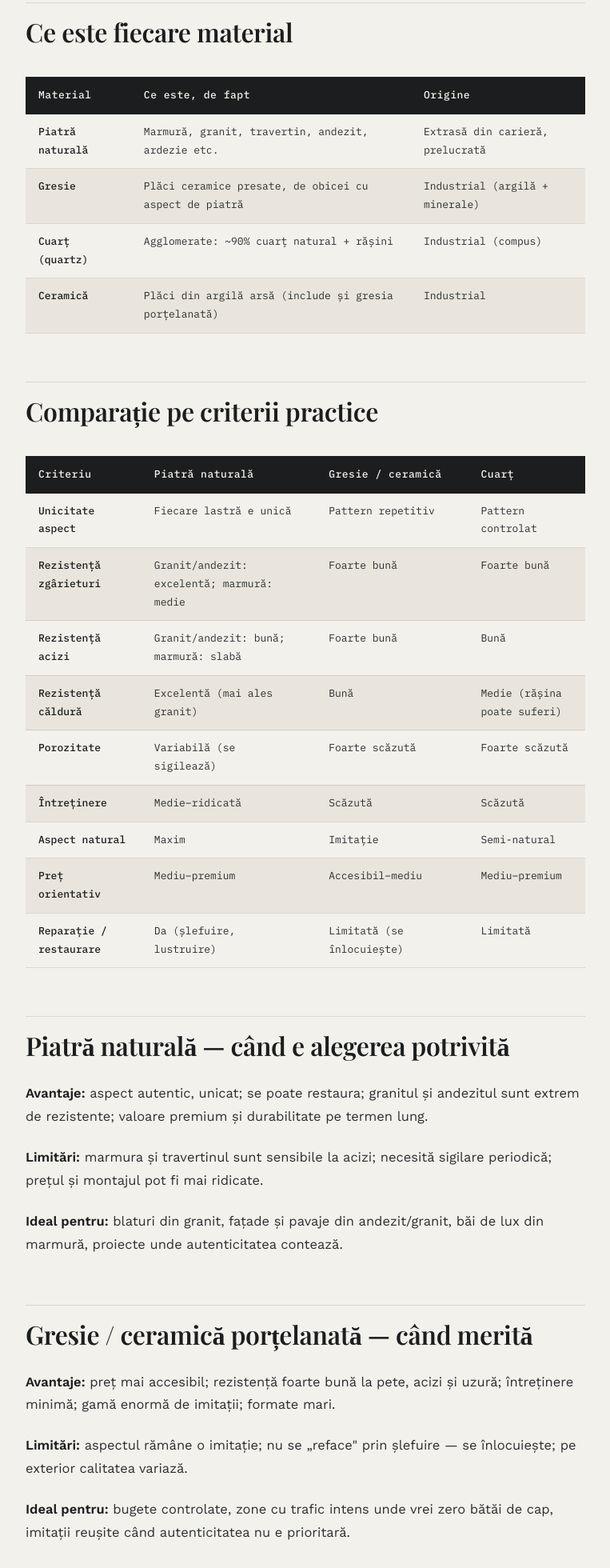
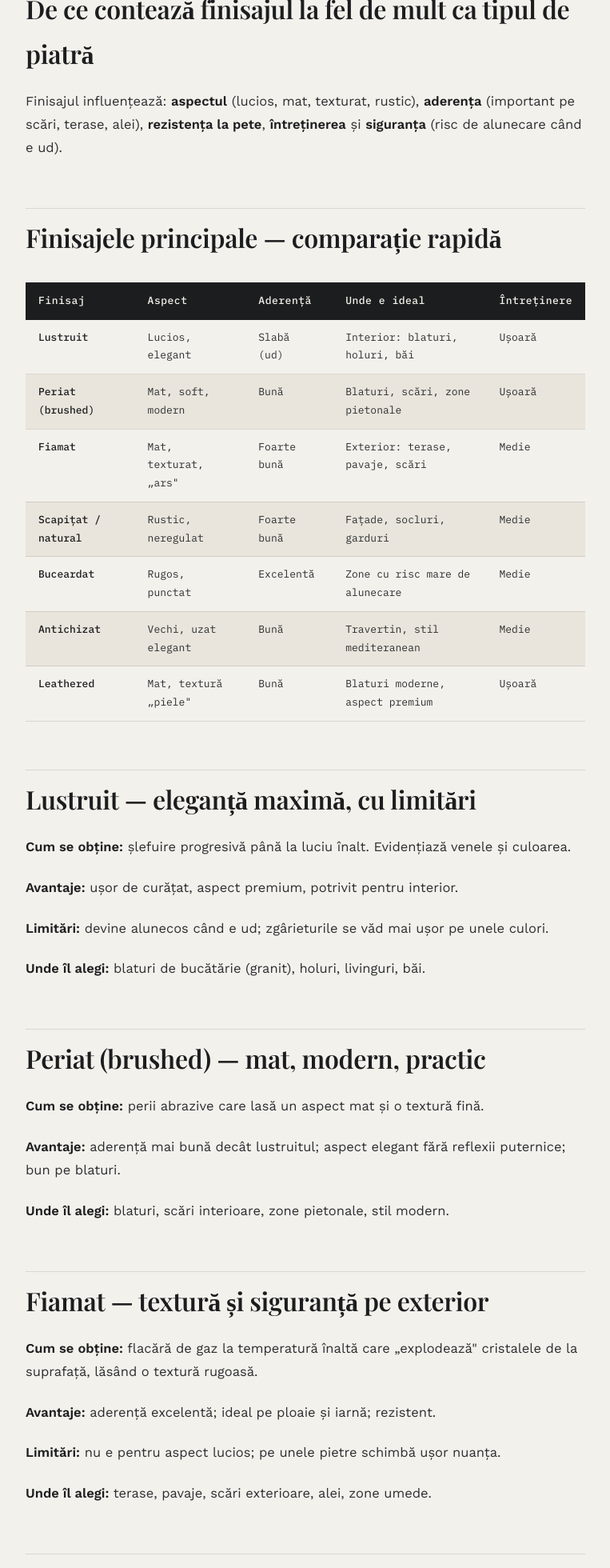
Before and after one commit to stonelinemures/stone-line-website, an Eleventy site: page posts/cum-se-întreține-corect-piatra-naturală-marmură-granit-travertin-andezit-ardezie-—-ghid-practic-2026.md in a window 1280 px wide. Shown: the part 840-2800 px from the top of the page at 80% size, without its empty margins (258-1021 px from the left). Built offline with nearby package versions, Linux system fonts and the light colour scheme; Eleventy itself is replaced by a stand-in of ours; files that its build step writes are made by us from their sources; a web font is replaced by a local one.

Commit message:
Update Articol “cum-se-întreține-corect-piatra-naturală-marmură-granit-travertin-andezit-ardezie-—-ghid-practic-2026”

```diff
--- a/posts/cum-se-întreține-corect-piatra-naturală-marmură-granit-travertin-andezit-ardezie-—-ghid-practic-2026.md
+++ b/posts/cum-se-întreține-corect-piatra-naturală-marmură-granit-travertin-andezit-ardezie-—-ghid-practic-2026.md
@@ -1,90 +1,111 @@
 ---
-title: Piatră naturală vs gresie vs cuarț vs ceramică – care e diferența reală?
-description: Comparație clară între piatră naturală, gresie, cuarț și ceramică.
-  Avantaje, limitări și când merită fiecare material.
-date: 2026-09-14
-category: Materiale
-image: /img/blog/piatra-naturala-vs-gresie-vs-cuart.webp
+title: "Cum alegi finisajul pietrei naturale: lustruit, periat, fiamat,
+  scapițat, antichizat"
+description: "Cum alegi finisajul pietrei: lustruit, periat, fiamat, scapițat,
+  antichizat. Diferențe, aderență și unde se potrivește fiecare."
+date: 2026-09-16
+category: Ghiduri tehnice
+image: /img/blog/finisaje-piatra-naturala.webp
 ---
-Când alegi finisajul pentru pardoseală, blat sau perete, ai de-a face cu patru categorii care se confundă ușor: piatra naturală, gresia, cuarțul (quartz / agglomerate) și ceramica. Toate pot arăta „ca piatra", dar se comportă diferit la uzură, la căldură, la acizi și în timp.
+Finisajul schimbă complet aspectul, senzația la atingere și comportamentul pietrei. Același granit sau andezit poate arăta elegant și lucios sau rustic și antiderapant — în funcție de cum e prelucrată suprafața.
 
-## Ce este fiecare material
+## De ce contează finisajul la fel de mult ca tipul de piatră
 
-| Material | Ce este, de fapt | Origine |
-|---|---|---|
-| Piatră naturală | Marmură, granit, travertin, andezit, ardezie etc. | Extrasă din carieră, prelucrată |
-| Gresie | Plăci ceramice presate, de obicei cu aspect de piatră | Industrial (argilă + minerale) |
-| Cuarț (quartz) | Agglomerate: ~90% cuarț natural + rășini | Industrial (compus) |
-| Ceramică | Plăci din argilă arsă (include și gresia porțelanată) | Industrial |
+Finisajul influențează: **aspectul** (lucios, mat, texturat, rustic), **aderența** (important pe scări, terase, alei), **rezistența la pete**, **întreținerea** și **siguranța** (risc de alunecare când e ud).
 
-## Comparație pe criterii practice
+## Finisajele principale — comparație rapidă
 
-| Criteriu | Piatră naturală | Gresie / ceramică | Cuarț |
-|---|---|---|---|
-| Unicitate aspect | Fiecare lastră e unică | Pattern repetitiv | Pattern controlat |
-| Rezistență zgârieturi | Granit/andezit: excelentă; marmură: medie | Foarte bună | Foarte bună |
-| Rezistență acizi | Granit/andezit: bună; marmură: slabă | Foarte bună | Bună |
-| Rezistență căldură | Excelentă (mai ales granit) | Bună | Medie (rășina poate suferi) |
-| Porozitate | Variabilă (se sigilează) | Foarte scăzută | Foarte scăzută |
-| Întreținere | Medie–ridicată | Scăzută | Scăzută |
-| Aspect natural | Maxim | Imitație | Semi-natural |
-| Preț orientativ | Mediu–premium | Accesibil–mediu | Mediu–premium |
-| Reparație / restaurare | Da (șlefuire, lustruire) | Limitată (se înlocuiește) | Limitată |
+| Finisaj | Aspect | Aderență | Unde e ideal | Întreținere |
+|---|---|---|---|---|
+| Lustruit | Lucios, elegant | Slabă (ud) | Interior: blaturi, holuri, băi | Ușoară |
+| Periat (brushed) | Mat, soft, modern | Bună | Blaturi, scări, zone pietonale | Ușoară |
+| Fiamat | Mat, texturat, „ars" | Foarte bună | Exterior: terase, pavaje, scări | Medie |
+| Scapițat / natural | Rustic, neregulat | Foarte bună | Fațade, socluri, garduri | Medie |
+| Buceardat | Rugos, punctat | Excelentă | Zone cu risc mare de alunecare | Medie |
+| Antichizat | Vechi, uzat elegant | Bună | Travertin, stil mediteranean | Medie |
+| Leathered | Mat, textură „piele" | Bună | Blaturi moderne, aspect premium | Ușoară |
 
-## Piatră naturală — când e alegerea potrivită
+## Lustruit — eleganță maximă, cu limitări
 
-**Avantaje:** aspect autentic, unicat; se poate restaura; granitul și andezitul sunt extrem de rezistente; valoare premium și durabilitate pe termen lung.
+**Cum se obține:** șlefuire progresivă până la luciu înalt. Evidențiază venele și culoarea.
 
-**Limitări:** marmura și travertinul sunt sensibile la acizi; necesită sigilare periodică; prețul și montajul pot fi mai ridicate.
+**Avantaje:** ușor de curățat, aspect premium, potrivit pentru interior.
 
-**Ideal pentru:** blaturi din granit, fațade și pavaje din andezit/granit, băi de lux din marmură, proiecte unde autenticitatea contează.
+**Limitări:** devine alunecos când e ud; zgârieturile se văd mai ușor pe unele culori.
 
-## Gresie / ceramică porțelanată — când merită
+**Unde îl alegi:** blaturi de bucătărie (granit), holuri, livinguri, băi.
 
-**Avantaje:** preț mai accesibil; rezistență foarte bună la pete, acizi și uzură; întreținere minimă; gamă enormă de imitații; formate mari.
+## Periat (brushed) — mat, modern, practic
 
-**Limitări:** aspectul rămâne o imitație; nu se „reface" prin șlefuire — se înlocuiește; pe exterior calitatea variază.
+**Cum se obține:** perii abrazive care lasă un aspect mat și o textură fină.
 
-**Ideal pentru:** bugete controlate, zone cu trafic intens unde vrei zero bătăi de cap, imitații reușite când autenticitatea nu e prioritară.
+**Avantaje:** aderență mai bună decât lustruitul; aspect elegant fără reflexii puternice; bun pe blaturi.
 
-## Cuarț (quartz) — când e o opțiune bună
+**Unde îl alegi:** blaturi, scări interioare, zone pietonale, stil modern.
 
-**Avantaje:** aspect uniform, controlat; foarte rezistent la zgârieturi și pete; nu necesită sigilare ca piatra naturală; potrivit pentru blaturi de bucătărie.
+## Fiamat — textură și siguranță pe exterior
 
-**Limitări:** nu e 100% natural (conține rășini); rezistență mai slabă la căldură extremă; se poate decolora la UV intens (unele sortimente); nu se restaurează la fel de bine.
+**Cum se obține:** flacără de gaz la temperatură înaltă care „explodează" cristalele de la suprafață, lăsând o textură rugoasă.
 
-**Ideal pentru:** blaturi de bucătărie unde vrei uniformitate și întreținere redusă, fără a plăti neapărat un granit premium.
+**Avantaje:** aderență excelentă; ideal pe ploaie și iarnă; rezistent.
 
-## Tabel decisional rapid
+**Limitări:** nu e pentru aspect lucios; pe unele pietre schimbă ușor nuanța.
 
-| Prioritatea ta | Alegerea recomandată |
-|---|---|
-| Aspect autentic, unicat, premium | Piatră naturală |
-| Zero bătăi de cap, buget controlat | Gresie porțelanată |
-| Blat uniform, rezistent, întreținere redusă | Cuarț sau granit |
-| Exterior (fațadă, pavaj, scări) | Andezit / granit |
-| Baie de lux | Marmură sau gresie premium |
-| Vrei să poți reface suprafața în timp | Piatră naturală |
+**Unde îl alegi:** terase, pavaje, scări exterioare, alei, zone umede.
 
-## Mituri frecvente
+## Scapițat / natural — rustic și autentic
 
-**„Gresia arată la fel ca piatra."** La o privire rapidă, unele imitații sunt bune. La lumină naturală, la atingere și în timp, diferența de adâncime și de textură se vede.
+**Cum se obține:** spargere controlată sau lăsarea feței naturale a pietrei.
 
-**„Piatra naturală e greu de întreținut."** Depinde de piatră. Granitul și andezitul sunt foarte ușor de întreținut. Marmura și travertinul cer mai multă atenție.
+**Avantaje:** aspect foarte natural; aderență bună; se potrivește stilului rustic sau contemporan texturat.
 
-**„Cuarțul e piatră naturală."** Nu. Este un material compozit (agglomerate) pe bază de cuarț natural + rășini.
+**Unde îl alegi:** fațade, socluri, garduri, accente de perete.
+
+## Buceardat — maximă aderență
+
+**Cum se obține:** percuție cu scule speciale care lasă un model punctat/rugos.
+
+**Avantaje:** aderență maximă; siguranță pe zone înclinate sau expuse.
+
+**Unde îl alegi:** rampe, zone publice, scări cu risc mare de alunecare.
+
+## Antichizat — aspect „învechit" elegant
+
+**Cum se obține:** vibrare cu abrazivi + periere, care rotunjesc muchiile și „îmbătrânesc" suprafața.
+
+**Avantaje:** aspect cald, maschează micile defecte; popular pe travertin.
+
+**Unde îl alegi:** travertin pe terase, pardoseli, stil clasic sau mediteranean.
+
+## Leathered — mat premium pentru blaturi
+
+**Cum se obține:** periere specială care lasă o textură fină, similară pielii.
+
+**Avantaje:** modern, maschează amprentele mai bine decât lustruitul; plăcut la atingere.
+
+**Unde îl alegi:** blaturi de bucătărie și baie, stil contemporan.
+
+## Cum alegi finisajul — checklist
+
+1. **Unde se montează?** Interior uscat → lustruit, periat, leathered. Exterior / zone umede → fiamat, scapițat, buceardat, antichizat
+2. **Se calcă pe el când e ud?** Da → evită lustruitul
+3. **Ce stil vrei?** Lux clasic → lustruit. Modern mat → periat/leathered. Rustic → scapițat/antichizat. Maximă siguranță → fiamat/buceardat
+4. **Ai văzut materialul real?** Finisajul se judecă pe lastră, la lumină naturală
 
 ## Întrebări frecvente
 
-**Ce aleg pe blat de bucătărie: granit, cuarț sau gresie?**
-Granitul — dacă vrei piatră naturală maxim rezistentă. Cuarțul — dacă vrei uniformitate și întreținere redusă. Gresia pe blat e mai rară și mai puțin premium.
+**Pot avea același material cu finisaje diferite în același proiect?**
+Da. De exemplu: blat lustruit + scări periate, sau fațadă scapițată + pavaj fiamat.
 
-**Piatra naturală e mai scumpă mereu?**
-Nu neapărat. Există sortimente de granit și andezit cu preț competitiv. Gresia premium și cuarțul de top pot costa la fel de mult sau mai mult.
+**Finisajul fiamat schimbă culoarea pietrei?**
+Uneori da, ușor — o face mai deschisă sau mai „mată". De aceea e bine să vezi o mostră reală.
 
-**Care rezistă mai bine la îngheț pe exterior?**
-Andezitul și granitul de calitate, montate corect. Gresia porțelanată de exterior poate rezista și ea, dar calitatea variază.
+**Care finisaj e cel mai ușor de întreținut pe blat?**
+Lustruitul și leathered/periatul — se șterg ușor. Important e și tipul de piatră.
+
+**Pe exterior, ce finisaj recomandați cel mai des?**
+Fiamat sau scapițat/natural — pentru aderență și aspect potrivit climatului.
 
 ---
 
-Nu există un material „cel mai bun" în general — există materialul potrivit pentru locul, stilul și nivelul de întreținere pe care le accepți. La StoneLine lucrăm exclusiv cu piatră naturală și te ajutăm să alegi sortimentul potrivit — sau să înțelegi când merită să te uiți și la alte opțiuni.
+Finisajul nu e un detaliu estetic — e o decizie tehnică și de siguranță. La StoneLine te ajutăm să alegi nu doar piatra, ci și finisajul potrivit. Poți vedea mostre reale în showroom.
```
Also changed, not shown: img/blog/finisaje-piatra-naturala.webp (added).
